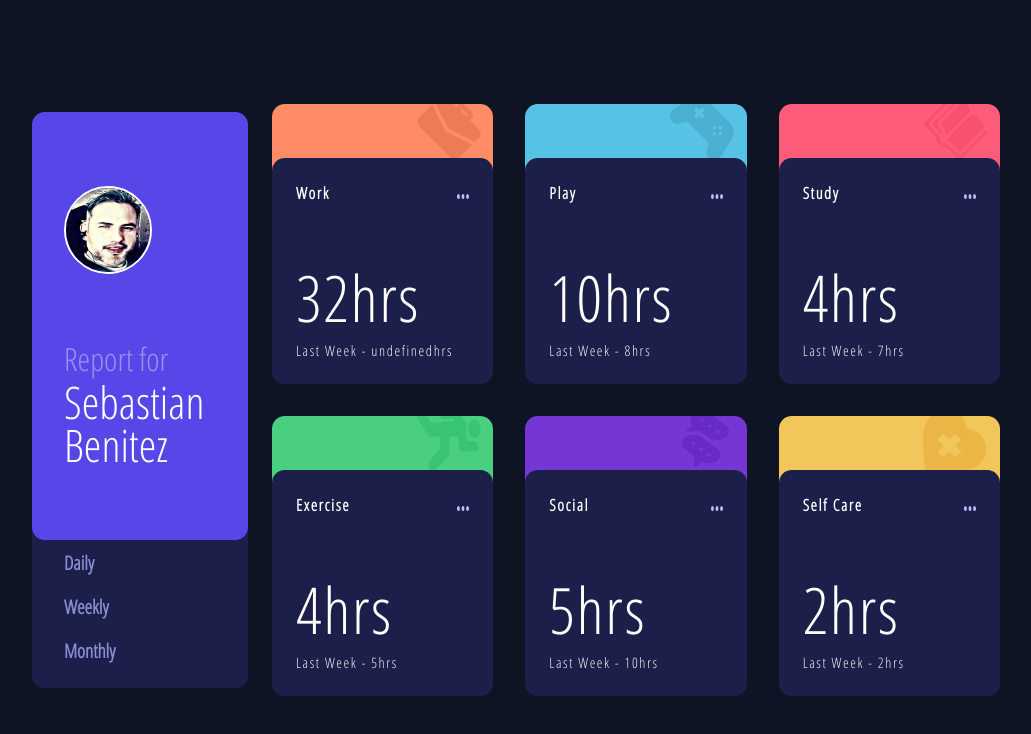
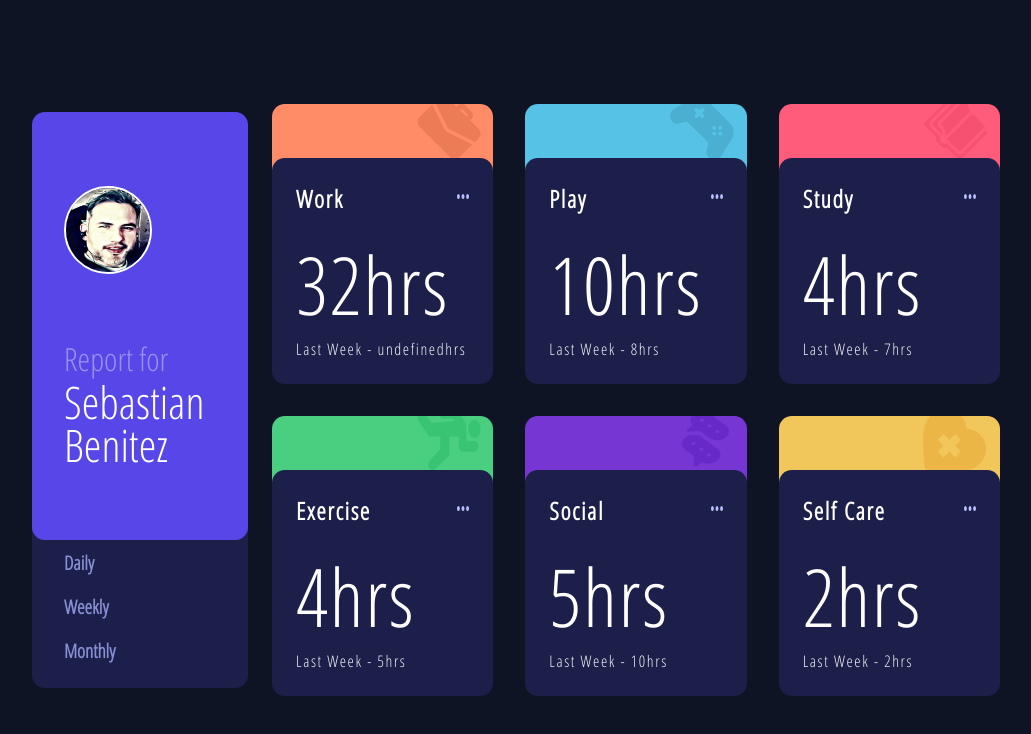
Before and after one commit to bmsebastian2/Time-tracking-Menthor, a plain HTML site: page index.html in a window 1280 px wide. Shown: the whole page, without its empty margins (128-1159 px from the left). Drawn offline with Linux system fonts and the light colour scheme.

Commit message:
Cambio de tamaño de fuentes

```diff
--- a/style.css
+++ b/style.css
@@ -131,6 +131,7 @@ h3{
 }
 .header h4{
     letter-spacing: 0.1rem;
+    font-size: 1.5rem;
 
 }
 .header img{
@@ -143,12 +144,12 @@ h3{
 }
 .body h4{
     letter-spacing: 0.1rem;
-    font-size:4rem;
+    font-size:5rem;
     font-weight: 300;
 
 }
 .body p{
-    font-size: 0.9rem;
+    font-size: 1rem;
     letter-spacing: 0.1rem;
     font-weight: 100;
     opacity: 95%;
```
